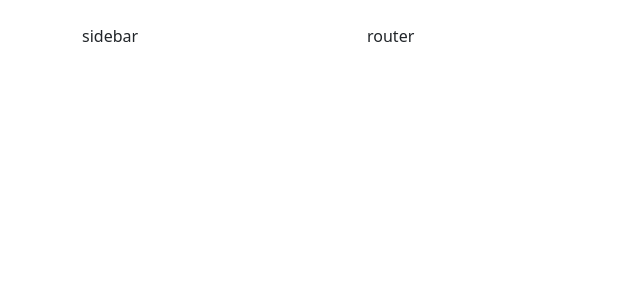
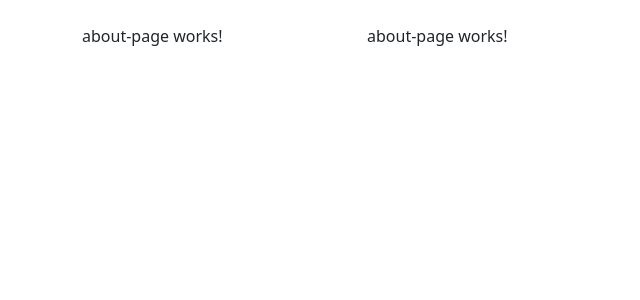
Before and after one commit to AngelTravieso/angular-country-app, an Angular app: page /about in a window 1280 px wide. Shown: the top 300 px of the page, without its empty margins (0-640 px from the left). Built offline with nearby package versions, Linux system fonts and the light colour scheme.

Commit message:
Router Module y Paginas - SPA

```diff
--- a/src/app/app.component.html
+++ b/src/app/app.component.html
@@ -1,9 +1,10 @@
 <div class="row mt-4">
   <div class="col-3">
-    sidebar
+    <shared-about-page></shared-about-page>
   </div>
 
   <div class="col">
-    router
+    <!-- <shared-home-page></shared-home-page> -->
+    <router-outlet></router-outlet>
   </div>
 </div>
--- a/src/app/app.module.ts
+++ b/src/app/app.module.ts
@@ -3,6 +3,7 @@ import { BrowserModule } from '@angular/platform-browser';
 
 import { AppComponent } from './app.component';
 import { SharedModule } from './shared/shared.module';
+import { AppRoutingModule } from './app-routing.module';
 
 @NgModule({
   declarations: [
@@ -10,6 +11,8 @@ import { SharedModule } from './shared/shared.module';
   ],
   imports: [
     BrowserModule,
+    // RouterModule
+    AppRoutingModule,
 
     SharedModule,
   ],
--- /dev/null
+++ b/src/app/shared/components/about-page/about-page.component.html
@@ -0,0 +1 @@
+<p>about-page works!</p>
--- /dev/null
+++ b/src/app/shared/components/about-page/about-page.component.ts
@@ -0,0 +1,11 @@
+import { Component } from '@angular/core';
+
+@Component({
+  selector: 'shared-about-page',
+  templateUrl: './about-page.component.html',
+  styles: [
+  ]
+})
+export class AboutPageComponent {
+
+}
--- /dev/null
+++ b/src/app/shared/components/home-page/home-page.component.html
@@ -0,0 +1 @@
+<p>home-page works!</p>
--- /dev/null
+++ b/src/app/shared/components/home-page/home-page.component.ts
@@ -0,0 +1,12 @@
+import { Component } from '@angular/core';
+
+@Component({
+  selector: 'shared-home-page',
+  templateUrl: './home-page.component.html',
+  styles: [
+
+  ]
+})
+export class HomePageComponent {
+
+}
```
Also changed, not shown: src/app/app-routing.module.ts (added, +37 -0 lines), src/app/shared/shared.module.ts (+10 -1 lines).
